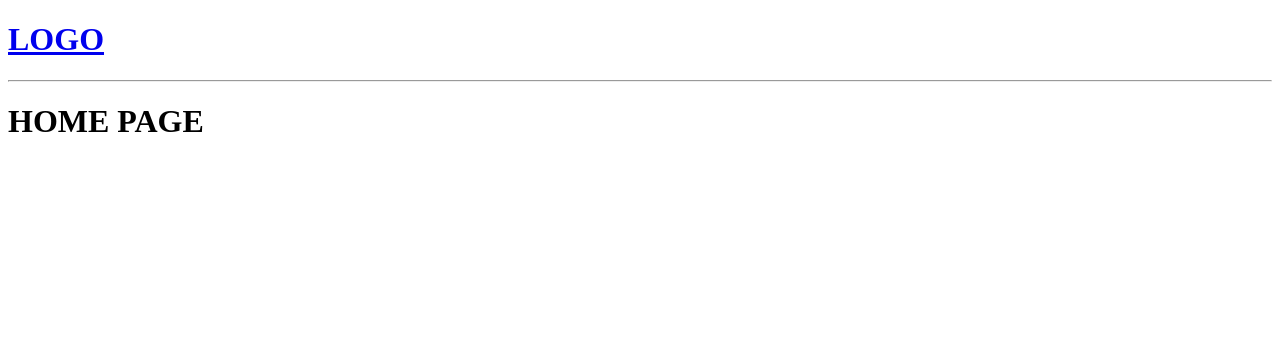
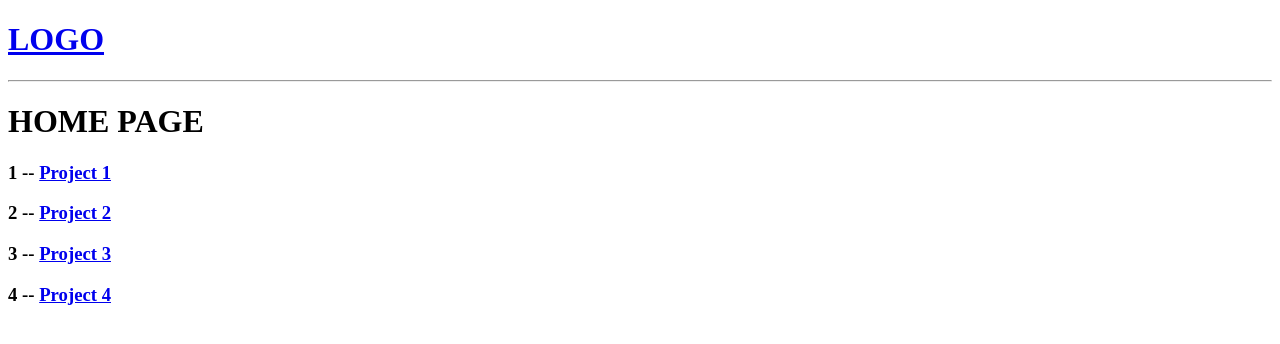
Before and after one commit to HamzabinSaqib/project-management-system, a Django app: page /home/ in a window 1280 px wide. Shown: the top 344 px of the page. Run offline with Django 4.2, Linux system fonts and the light colour scheme.

Commit message:
Added Templates to Base app

```diff
--- /dev/null
+++ b/projectManagement/base/templates/base/home.html
@@ -0,0 +1,21 @@
+{% extends 'main.html' %}
+
+{% block content %}
+
+<h1> HOME PAGE </h1>
+
+<div>
+    <div>
+        {% for project in projects %}
+
+        <div>
+            <h3>
+                {{project.id}} -- <a href="{% url 'project' project.id %}"> {{project.name}} </a>
+            </h3>
+        </div>
+
+        {% endfor %}
+    </div>
+</div>
+
+{% endblock %}
--- a/projectManagement/templates/home.html
+++ b/projectManagement/base/templates/base/project.html
@@ -2,6 +2,6 @@
 
 {% block content %}
 
-<h1> HOME PAGE </h1>
+<h1> {{project.name}} </h1>
 
 {% endblock content%}
--- a/projectManagement/base/urls.py
+++ b/projectManagement/base/urls.py
@@ -4,4 +4,5 @@ from . import views
 urlpatterns = [
     path('', views.login, name='login'),
     path('home/', views.home, name='home'),
+    path('project/<str:pk>/', views.project, name='project'),
 ]
--- a/projectManagement/base/views.py
+++ b/projectManagement/base/views.py
@@ -1,7 +1,23 @@
 from django.shortcuts import render
 
+projects = [
+    {'id': 1, 'name':'Project 1'},
+    {'id': 2, 'name':'Project 2'},
+    {'id': 3, 'name':'Project 3'},
+    {'id': 4, 'name':'Project 4'}
+]
+
 def login(req):
-    return render(req, 'login.html')
+    return render(req, 'base/login.html')
 
 def home(req):
-    return render(req, 'home.html')
+    context = {'projects':projects}
+    return render(req, 'base/home.html', context)
+
+def project(req, pk):
+    project = None
+    for i in projects:
+        if i['id'] == int(pk):
+            project = i
+    context = {'project': project}
+    return render(req, 'base/project.html', context)
--- a/projectManagement/templates/main.html
+++ b/projectManagement/templates/main.html
@@ -7,7 +7,7 @@
     <head>
         <meta charset="utf-8">
         <meta http-equiv="X-UA-Compatible" content="IE=edge">
-        <title></title>
+        <title>Project Management</title>
         <meta name="description" content="">
         <meta name="viewport" content="width=device-width, initial-scale=1">
         <!-- <link rel="stylesheet" href=""> -->
```
Also changed, not shown: projectManagement/base/templates/base/login.html (renamed from projectManagement/templates/login.html).
